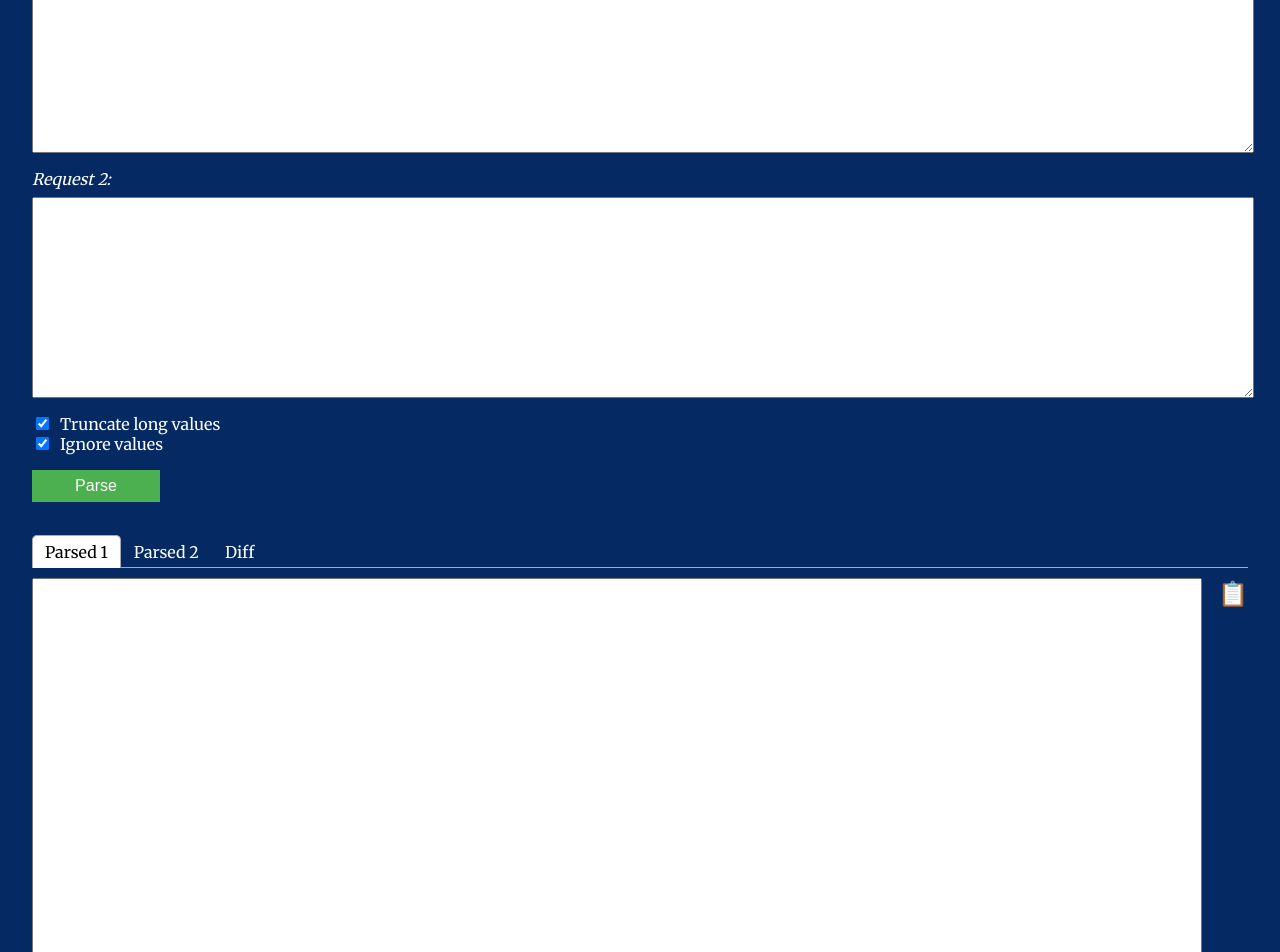
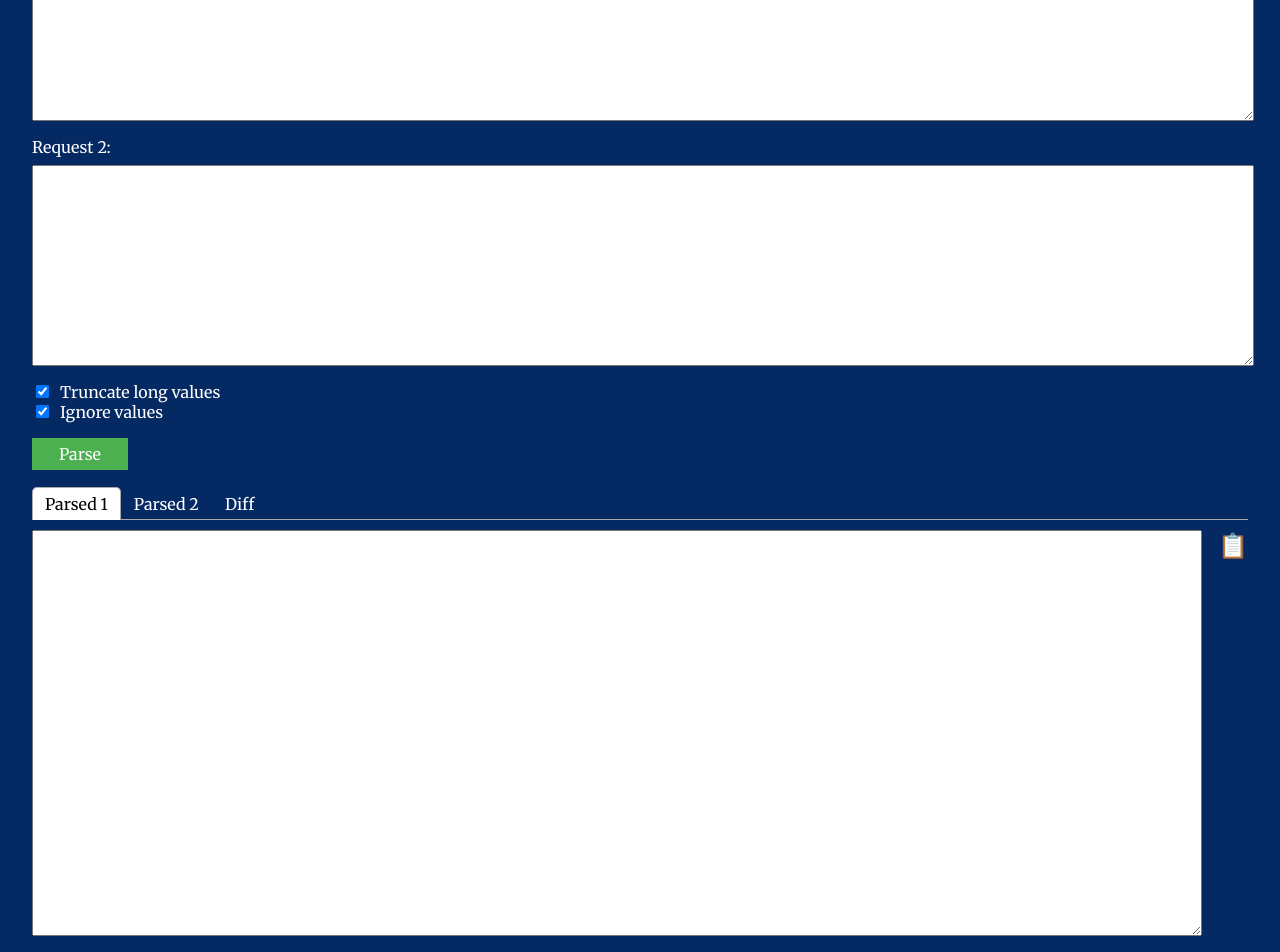
Before and after one commit to guardian/commercial-request-parser, a React (Vite) app: page / in a window 1280 px wide. Shown: the part 180-1132 px from the top of the page. Built offline with nearby package versions, Linux system fonts and the light colour scheme.

Commit message:
tidy up spacing

```diff
--- a/src/App.css
+++ b/src/App.css
@@ -1,5 +1,5 @@
 :root {
-  --main-padding: 1rem 2rem;
+  --main-padding: 0rem 2rem;
 }
 
 body {
@@ -34,11 +34,12 @@ button {
 header {
   font-size: 2rem;
   padding: var(--main-padding);
+  padding-top: 1rem;
 }
 
 .app {
   background-color: rgb(5,41,98);
-  min-height: calc(100vh - 2rem);
+  min-height: calc(100vh);
   font-size: calc(1rem);
   color: white;
 }
--- a/src/Controls.css
+++ b/src/Controls.css
@@ -36,17 +36,17 @@ input ~ label {
 
 .request-container > div {
     margin-bottom: 0.5rem;
-    font-style: italic;
 }
 
 #parse-button-container > button {
     margin-top: 1rem;
-    width: 8rem;
+    width: 6rem;
     height: 2rem;
     background: #4CAF50;
     border: none;
     color: rgba(255, 255, 255, 1);
     font-weight: normal;
+    font-family: inherit;
     text-align: center;
     text-decoration: none;
     display: inline-block;
--- a/src/Output.css
+++ b/src/Output.css
@@ -6,6 +6,8 @@
 
 .output-container {
     padding: var(--main-padding);
+    padding-bottom: 2rem;
+    margin-top: 1rem;
 }
 
 .output-request-container {
```
